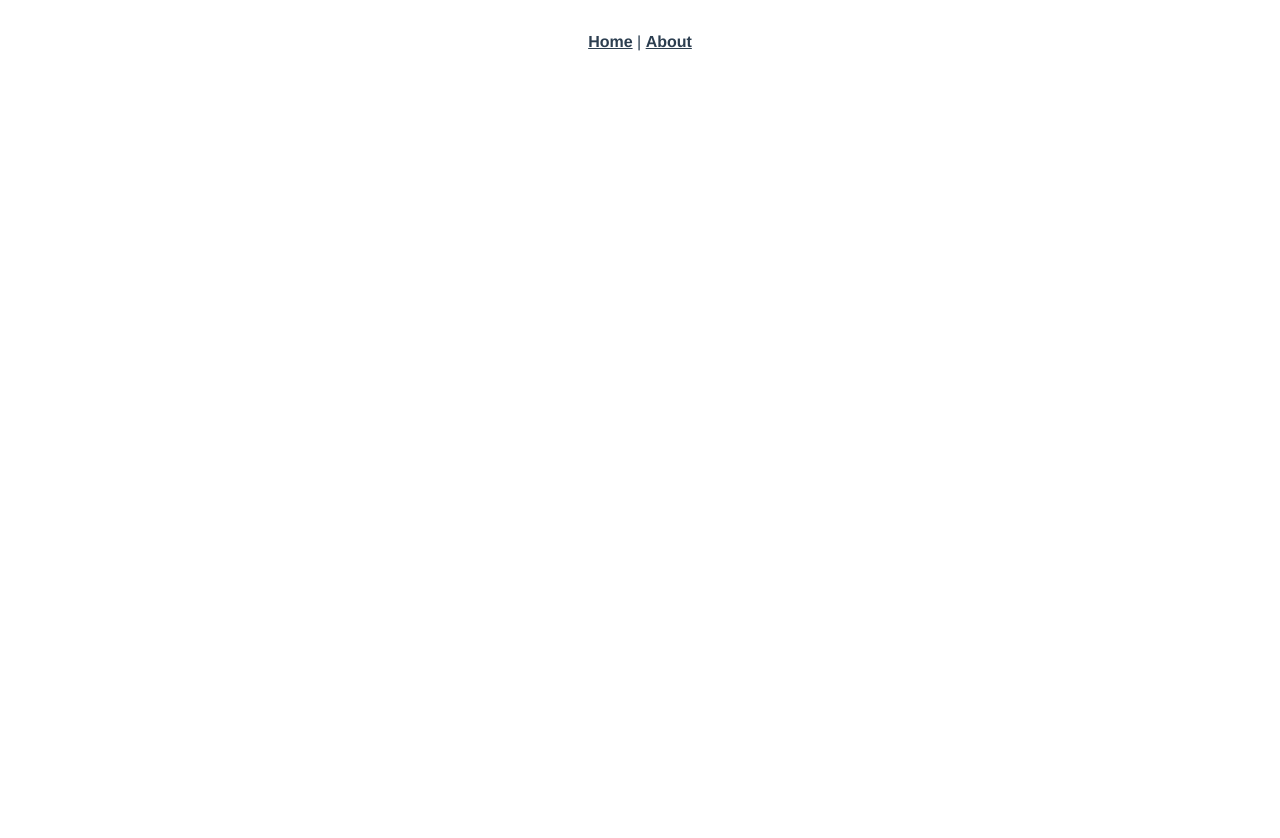
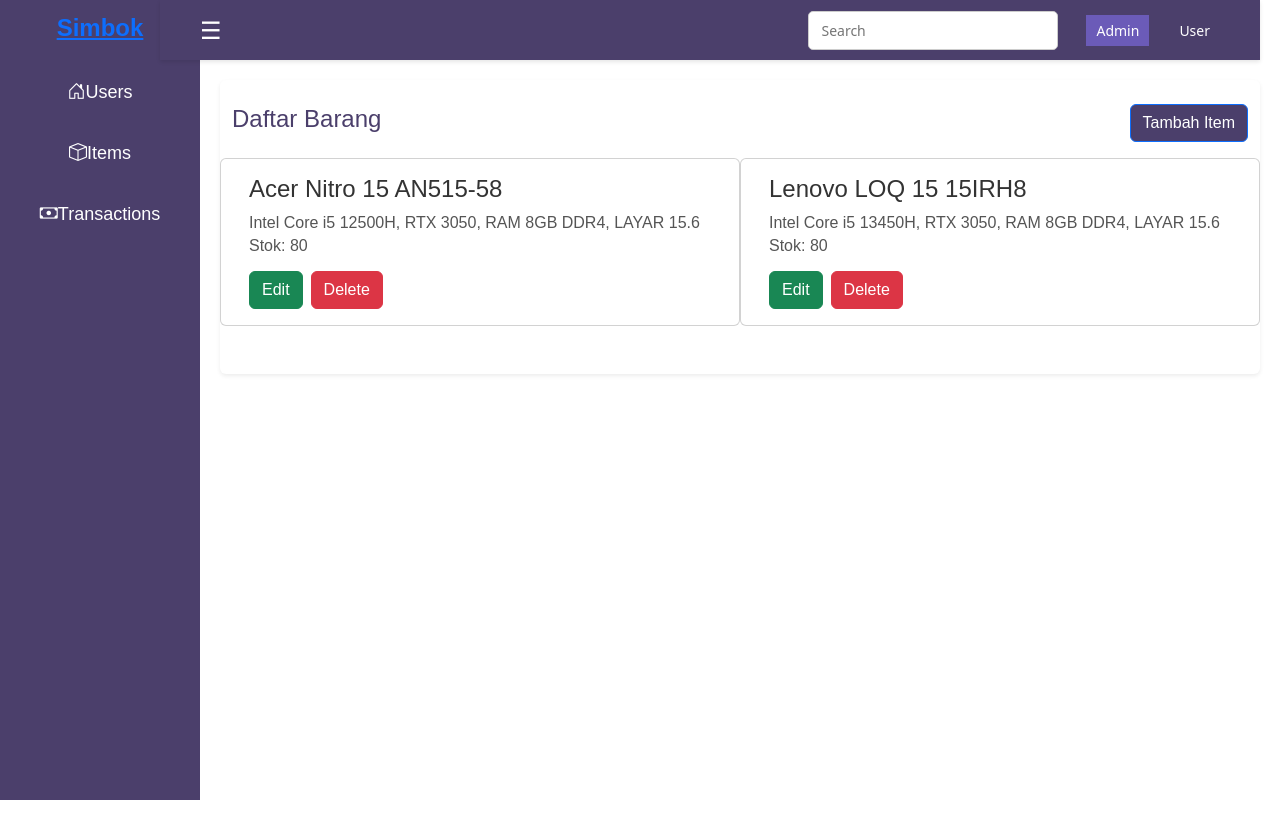
Before and after one commit to AditiaPrasasti/inventory-management-frontend, a Vue app: page /admin/items in a window 1280 px wide. Before the commit this address had no page. Shown: the top 838 px of the page. Before the commit the page ends 800 px from the top, so only its background shows below. Built offline with nearby package versions, Linux system fonts and the light colour scheme.

Commit message:
Update router and component imports

```diff
--- a/src/App.vue
+++ b/src/App.vue
@@ -1,30 +1,104 @@
 <template>
-  <nav>
-    <router-link to="/">Home</router-link> |
-    <router-link to="/about">About</router-link>
-  </nav>
-  <router-view/>
+    <div id="app">
+        <Header
+            :currentRole="currentRole"
+            @update-role="updateRole"
+            @toggle-sidebar="toggleSidebar"
+            :isSidebarVisible="isSidebarVisible"
+        />
+        <div class="app-content">
+            <Sidebar
+                :currentRole="currentRole"
+                :isSidebarVisible="isSidebarVisible"
+                @showComponent="navigateTo"
+            />
+            <div class="main-content" :class="{ expanded: isSidebarVisible }">
+                <router-view
+                    :key="$route.fullPath"
+                    :currentComponent="$route.params.component"
+                />
+            </div>
+        </div>
+    </div>
 </template>
 
-<style>
-#app {
-  font-family: Avenir, Helvetica, Arial, sans-serif;
-  -webkit-font-smoothing: antialiased;
-  -moz-osx-font-smoothing: grayscale;
-  text-align: center;
-  color: #2c3e50;
+<script>
+import Header from './components/dashboard/Header.vue';
+import Sidebar from './components/dashboard/Sidebar.vue';
+import { EventBus } from './utils/EventBus'
+
+export default {
+    components: {
+        Header,
+        Sidebar,
+    },
+    data() {
+        return {
+            currentRole: this.$route.name || 'admin',
+            isSidebarVisible: true,
+            searchTerm: ''
+        }
+    },
+    watch: {
+        '$route.name'(newRole) {
+            this.currentRole = newRole
+        }
+    },
+    computed: {
+        currentView() {
+            return this.currentRole === 'admin' ? AdminView : UserView
+        }
+    },
+    methods: {
+        updateRole(role) {
+            this.currentRole = role
+            this.navigateTo('items')
+        },
+        navigateTo(component) {
+            this.$router.push({ name: this.currentRole, params: { component } })
+        },
+        toggleSidebar() {
+            this.isSidebarVisible = !this.isSidebarVisible
+        },
+        handleSearch(newQuery) {
+            console.log('Search term:', newQuery)
+            if (this.currentRole === 'admin') {
+                console.log('Search in admin items')
+            } else if (this.currentRole === 'user') {
+                console.log('Search in user items')
+            }
+        }
+    },
+    mounted() {
+        EventBus.on('search', this.handleSearch)
+    },
+    beforeUnmount() {
+        EventBus.off('search', this.handleSearch)
+    }
+}
+</script>
+
+<style scoped>
+.app-content {
+    font-family: Avenir, Helvetica, Arial, sans-serif;
+    display: flex;
+    font: 1em sans-serif;
+    height: 100vh;
+    margin-top: 60px;
 }
 
-nav {
-  padding: 30px;
+.main-content {
+    flex-grow: 1;
+    transition: margin-left 0.3s ease;
 }
 
-nav a {
-  font-weight: bold;
-  color: #2c3e50;
+.main-content.expanded {
+    margin-left: 200px;
 }
 
-nav a.router-link-exact-active {
-  color: #42b983;
+@media (max-width: 768px) {
+    .main-content {
+        margin-left: 0;
+    }
 }
 </style>
--- a/src/router/index.js
+++ b/src/router/index.js
@@ -1,25 +1,29 @@
-import { createRouter, createWebHistory } from 'vue-router'
-import HomeView from '../views/HomeView.vue'
+import { createRouter, createWebHistory } from "vue-router";
+import AdminView from "../views/AdminView.vue";
+import UserView from "../views/UserView.vue";
 
 const routes = [
   {
-    path: '/',
-    name: 'home',
-    component: HomeView
+    path: "/admin/:component",
+    name: "admin",
+    component: AdminView,
+    props: true,
   },
   {
-    path: '/about',
-    name: 'about',
-    // route level code-splitting
-    // this generates a separate chunk (about.[hash].js) for this route
-    // which is lazy-loaded when the route is visited.
-    component: () => import(/* webpackChunkName: "about" */ '../views/AboutView.vue')
-  }
-]
+    path: "/user/:component",
+    name: "user",
+    component: UserView,
+    props: true,
+  },
+  {
+    path: "/",
+    redirect: { name: "admin", params: { component: "items" } },
+  },
+];
 
 const router = createRouter({
   history: createWebHistory(process.env.BASE_URL),
-  routes
-})
+  routes,
+});
 
-export default router
+export default router;
--- a/src/views/AboutView.vue
+++ /dev/null
@@ -1,5 +0,0 @@
-<template>
-  <div class="about">
-    <h1>This is an about page</h1>
-  </div>
-</template>
--- a/src/views/HomeView.vue
+++ /dev/null
@@ -1,12 +0,0 @@
-<template>
-  <div class="home">
-    <img alt="Vue logo" src="../assets/logo.png" />
-    <HelloWorld msg="Welcome to Your Vue.js App" />
-  </div>
-</template>
-
-<script>
-export default {
-  name: "HomeView",
-};
-</script>
```
